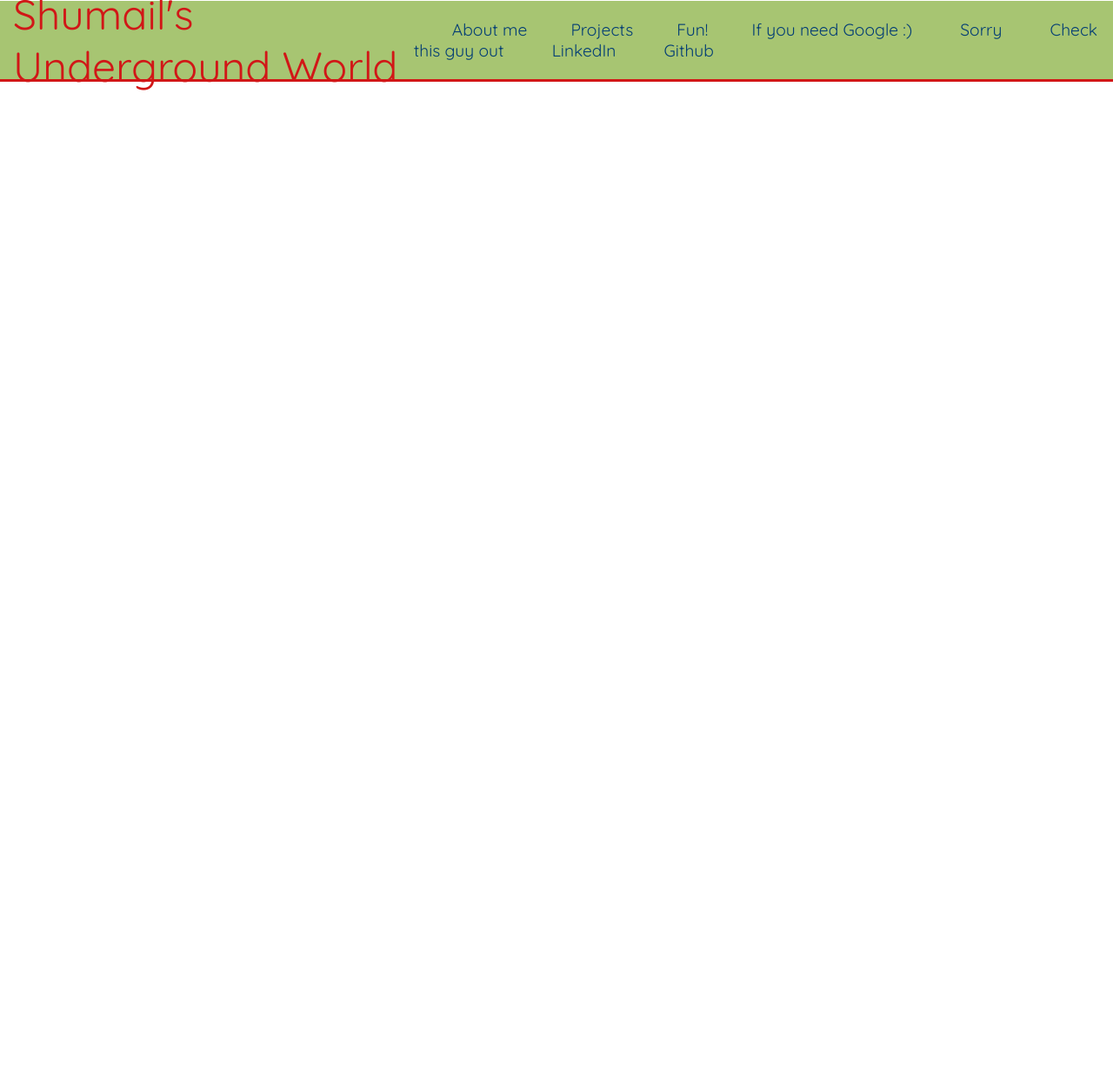
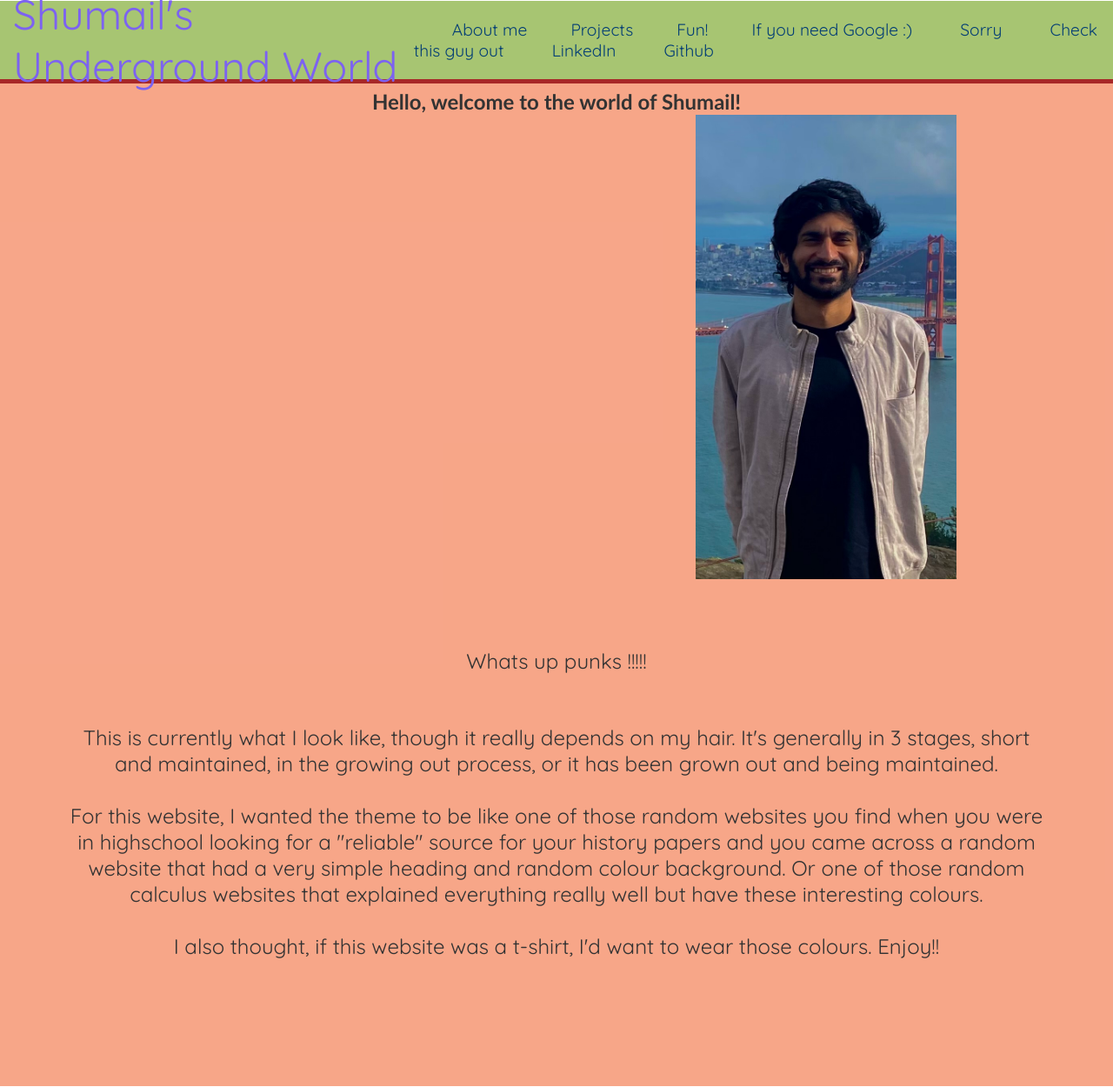
Before and after one commit to SZaidi00/mywebbo, a React (Create React App) app: page / in a window 1280 px wide. Shown: the whole page at 87% size. Before the commit the page ends 800 px from the top, so only its background shows below. Built offline with nearby package versions, Linux system fonts and the light colour scheme.

Commit message:
i think i have finished

```diff
--- a/src/Fun.js
+++ b/src/Fun.js
@@ -57,14 +57,14 @@ const Fun = () => {
                 </body>
                 <br/>
                 <body>
-                    I'm working on assembling a Gundam that I bought from Japan. So I thought it was going to be pre-assembled (why I bought it)
-                    but I was in for a surprise. The pieces are like those individual pieces you get for when you need to assemble like a plastic car,
+                    I'm working on assembling a Gundam that I bought from Japan. I thought it was going to be pre-assembled (why I bought it)
+                    but I was in for a surprise. The pieces are like those individual pieces you get for when you need to assemble something like a plastic car,
                     like there are a lot of them so that should be fun. The best part ! The manual is all in japanese so this will be an adventure. I will
                     upload pictures of it later on!
                 </body>
                 <br/>
                 <body>
-                    Last thing, I'm a pretty big LOTR and star wars fan. It's good stuff, good for your soul, just like food <strong>:</strong>)
+                    Last thing, I'm a pretty big LOTR and Star Wars fan. It's good stuff, good for your soul, just like food <strong>:</strong>)
                 </body>
                 <br/><br/><br/><br/><br/>
         </div>
--- a/src/Home.js
+++ b/src/Home.js
@@ -1,12 +1,35 @@
+import me from './pictures/me.jpg'
+
 const Home = () => {
     return (
 
 
 <div className="Home">
+<br/><br/><br/><br/><br/>
     <h2>Hello, welcome to the world of Shumail!</h2>
+    <img src={me} alt="A" />
 
     <div className="BodyHome" >
-    <p>Whats up punks !!!!! </p>
+    <br/><br/>
+    <a1>Whats up punks !!!!! </a1>
+    <br/><br/><br/>
+    <body>
+    This is currently what I look like, though it really depends on my hair. It's generally in 3 stages,
+    short and maintained, in the growing out process, or it has been grown out and being maintained.
+    <br/><br/>
+
+    For this website, I wanted the theme to be like one of those random websites you find when you were
+    in highschool looking for a "reliable" source for your history papers and you came across a random website
+    that had a very simple heading and random colour background. Or one of those random calculus websites that
+    explained everything really well but have these interesting colours.
+
+    <br/><br/>
+    I also thought, if this website was a t-shirt, I'd want to wear those colours. Enjoy!!
+
+    </body>
+
+ <br/><br/> <br/><br/> <br/>
+
 
 
     </div>
--- a/src/Projects.js
+++ b/src/Projects.js
@@ -28,7 +28,7 @@ const Projects = () => {
         different features. Though, I don't think I really need a lot of them for this website like letting people add stuff
         and deleting things they may need or having different click events. I thought about maybe having people submit
         recipes they liked so everyone could see but I am kind of more excited to start my next project which will be pretty
-        time consuming. Once its started and a little bit further along the way then I'll update the website to reveal it.
+        time consuming.
         </body>
         <br />
         <br />
--- a/src/index.css
+++ b/src/index.css
@@ -2,7 +2,7 @@
 
 /* base styles */
 * {
-  margin: 0.1% 0;
+  margin: 0.05% 0;
   font-family: "Quicksand";
   color: #333;
 }
@@ -12,7 +12,7 @@
   display: inline-flex;
   align-items: center;
   padding: 10px;
-  border-bottom: 3px solid #d11717;
+  border-bottom: 5px solid #a72828;
   max-width: 3000px;
   background-color: rgb(167, 197, 114);
   top:0;
@@ -24,7 +24,7 @@
 .navbar a{
   font-size: xxx-large;
   margin-left: 5px;
-  color: #d11717;
+  color: #7c62f1;
   text-decoration: none;
 }
 .links a{
@@ -98,8 +98,6 @@
   font-size: x-large;
 }
 
-
-
 /* Fun Styles */
 .funtime{
   background-color:rgba(127, 255, 212, 0.582);
@@ -132,3 +130,24 @@
   display: table;
   clear: both;
 }
+
+/* HOME STYLES */
+.Home{
+  background-color: rgba(245, 142, 105, 0.788);
+}
+.Home img{
+  height: 534px;
+  width: 300px;
+  margin-left: 800px;
+}
+.Home h2{
+  text-align:center;
+  font-family: 'Trebuchet MS';
+
+}
+.BodyHome{
+  text-align: center;
+  margin: 1rem 5rem 0 5rem ;
+  font-family: 'Trebuchet MS';
+  font-size: x-large;
+}
```
Also changed, not shown: src/pictures/me.jpg (added).
